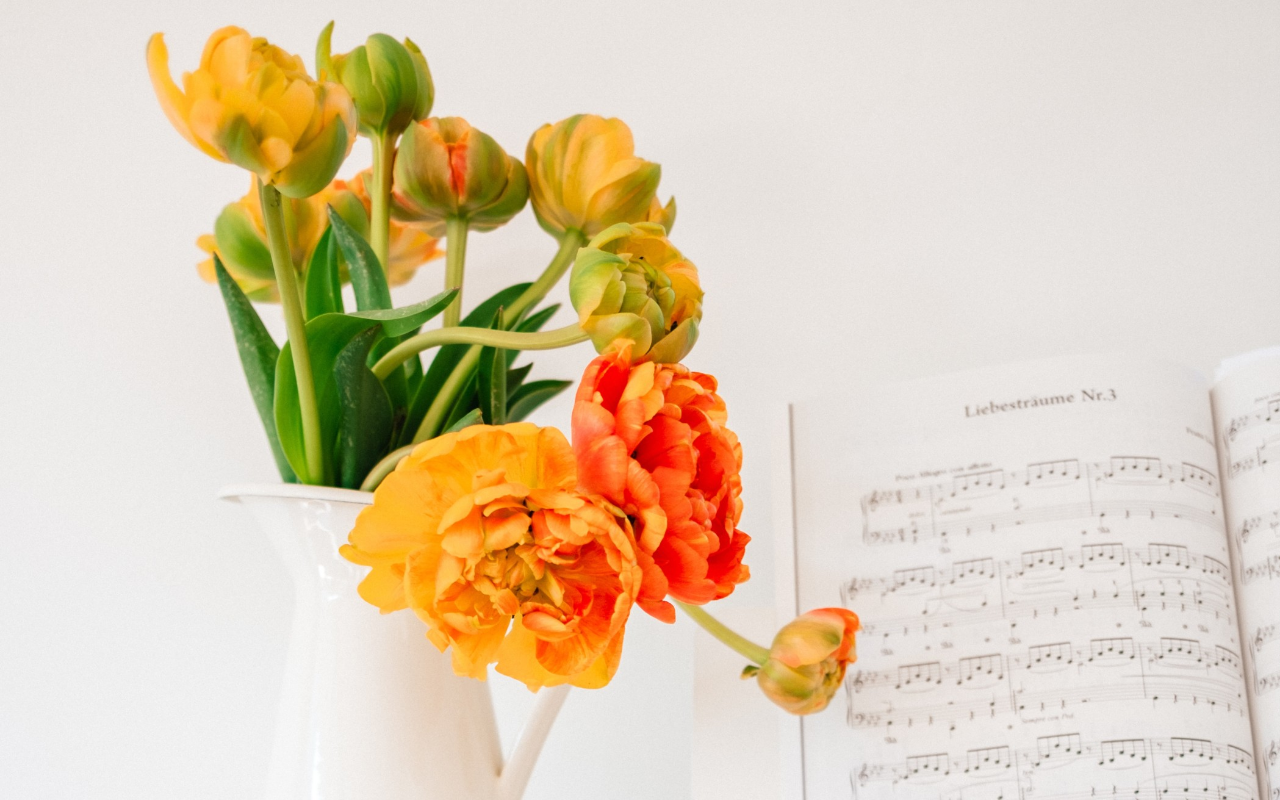
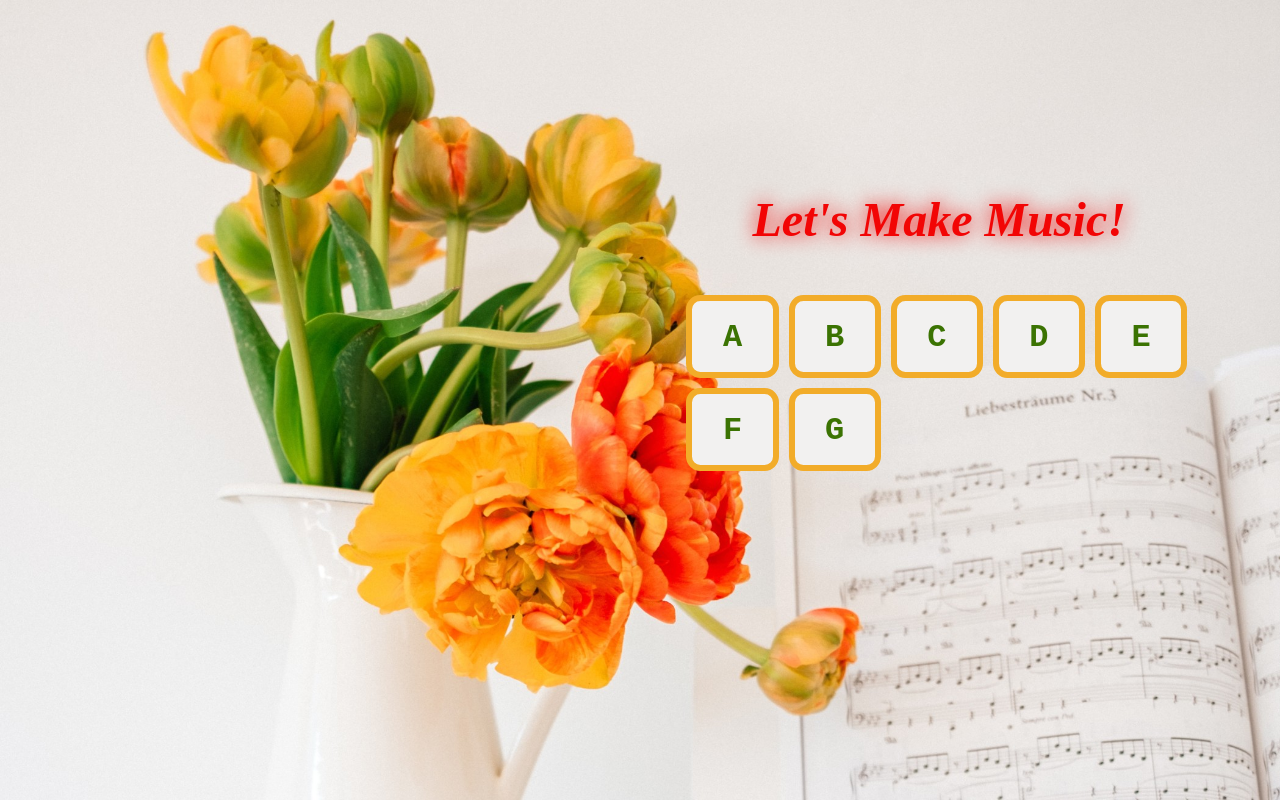
Before and after one commit to Elizabeth-GitHub/qwerty-melody-player, a plain HTML site: page index.html in a window 1280 px wide. Drawn offline with Linux system fonts and the light colour scheme.

Commit message:
Add audio elements and style adjustments
The new HTML code includes audio elements for each key with their
respective source file.
Additionally, some minor changes were made to the CSS, including
centering the keyboard section and adding a glowing effect to the h1 tag.

```diff
--- a/index.html
+++ b/index.html
@@ -8,6 +8,42 @@
         <link rel = "icon" href = "./images/favicon.svg" type = "image/x-icon">
     </head>
     <body>
+        <div class="keyboard">
+            <div class="intro">
+                <h1>Let's Make Music!</h1>
+            </div>
+            <div class="keys">
+                <div data-key="KeyA" class="key">
+                    <kbd>A</kbd>
+                </div>
+                <div data-key="KeyB" class="key">
+                    <kbd>B</kbd>
+                </div>
+                <div data-key="KeyC" class="key">
+                    <kbd>C</kbd>
+                </div>
+                <div data-key="KeyD" class="key">
+                    <kbd>D</kbd>
+                </div>
+                <div data-key="KeyE" class="key">
+                    <kbd>E</kbd>
+                </div>
+                <div data-key="KeyF" class="key">
+                    <kbd>F</kbd>
+                </div>
+                <div data-key="KeyG" class="key">
+                    <kbd>G</kbd>
+                </div>
+            </div>
+        </div>
+
+        <audio data-key="KeyA" src="./sounds/a.mp3"></audio>
+        <audio data-key="KeyB" src="./sounds/b.mp3"></audio>
+        <audio data-key="KeyC" src="./sounds/c.mp3"></audio>
+        <audio data-key="KeyD" src="./sounds/d.mp3"></audio>
+        <audio data-key="KeyE" src="./sounds/e.mp3"></audio>
+        <audio data-key="KeyF" src="./sounds/f.mp3"></audio>
+        <audio data-key="KeyG" src="./sounds/g.mp3"></audio>
 
 
 
--- a/styles.css
+++ b/styles.css
@@ -4,3 +4,50 @@
     background-position: top;
     min-height: 100%;
  }
+
+ .keyboard {
+    display: flex;
+    width: 40%;
+    flex-direction: column;
+    flex: 1;
+    align-items: end;
+    justify-content: top;
+    align-items: center;
+    margin-right: 5rem;
+    margin-top: 10rem;
+    margin-left: auto;
+    gap: 1rem;
+ }
+
+ .intro {
+    display: flex;
+    justify-content: center;
+ }
+
+ .keys {
+    display: flex;
+    gap: 10px;
+    flex-wrap: wrap;
+ }
+
+ .key {
+    border: .4rem solid #F2AC29;
+    border-radius: .9rem;
+    font-size: 2rem;
+    font-weight: 800;
+    padding: 1rem 0.005rem;
+    transition: all .07s ease;
+    width: 5rem;
+    text-align: center;
+    color: #3B7302;
+    background: #F2F1F0;
+    margin: 0;
+    /*text-shadow: 0 0 .5rem black;*/
+}
+
+h1 {
+    font-size: 3rem;
+    font-style: italic;
+    color: #F20505;
+    text-shadow: 0 0 20px;
+}
```
